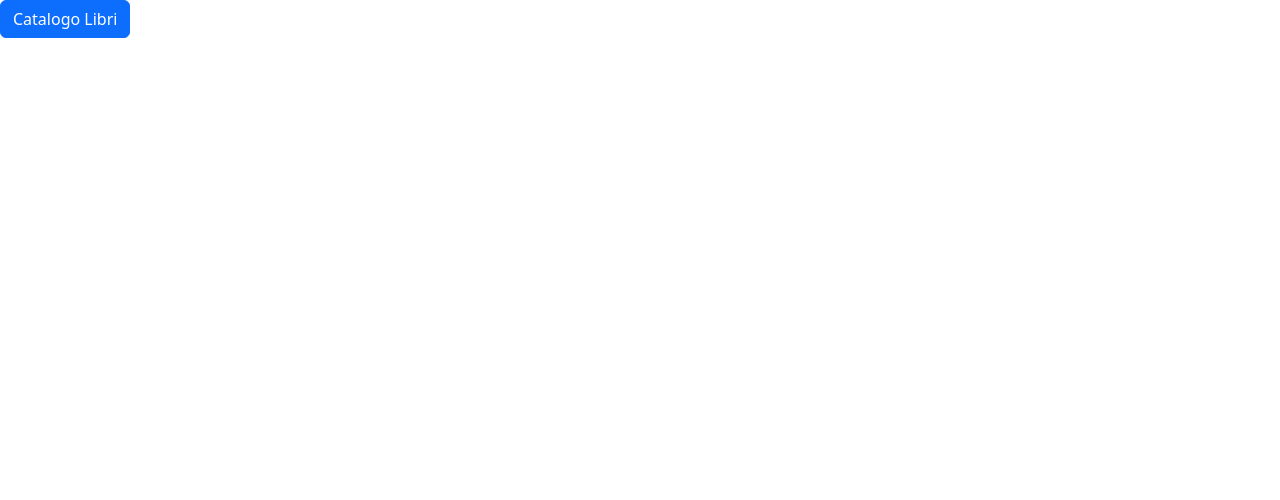
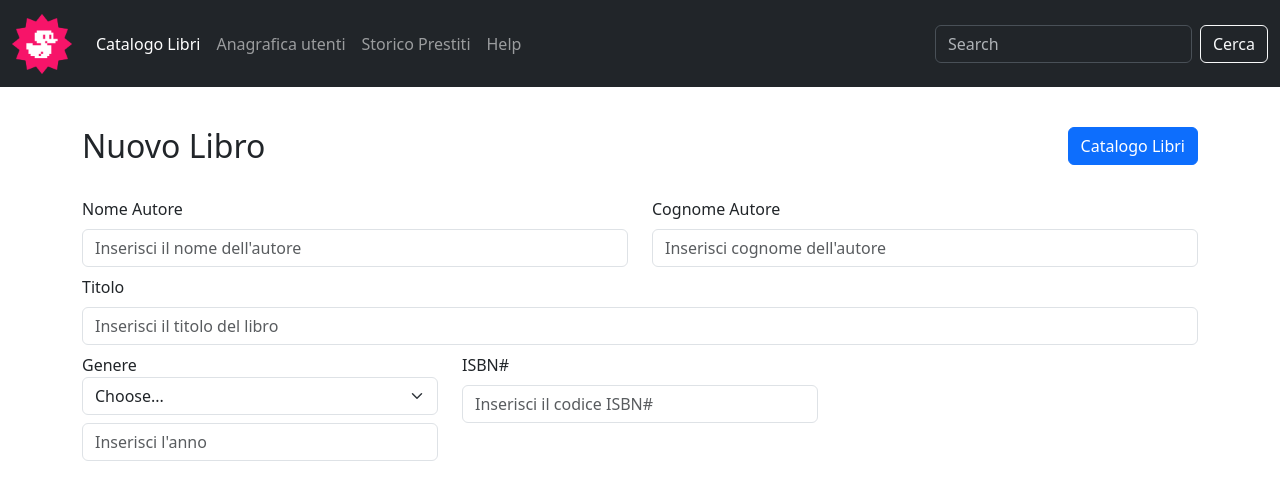
Before and after one commit to carlomagno-ale/html-css-bootstrap-dashboard, a plain HTML site: page form.html in a window 1280 px wide. Drawn offline with nearby package versions, Linux system fonts and the light colour scheme.

Commit message:
add form

```diff
--- a/form.html
+++ b/form.html
@@ -13,7 +13,91 @@
 </head>
 
 <body>
-    <a href="./index.html" class="btn btn-primary" role="button"> Catalogo Libri</a>
+    <header>
+        <!-- NAV -->
+        <nav class="navbar navbar-expand-lg bg-dark" data-bs-theme="dark">
+            <div class="container-fluid">
+                <a class="navbar-brand" href="#">
+                    <img src="./assets/img/duck.png" alt="Logo" width="60" height="60"
+                        class="d-inline-block align-text-top">
+                </a>
+                <button class="navbar-toggler" type="button" data-bs-toggle="collapse"
+                    data-bs-target="#navbarTogglerDemo02" aria-controls="navbarTogglerDemo02" aria-expanded="false"
+                    aria-label="Toggle navigation">
+                    <span class="navbar-toggler-icon"></span>
+                </button>
+                <div class="collapse navbar-collapse" id="navbarTogglerDemo02">
+                    <ul class="navbar-nav me-auto mb-2 mb-lg-0">
+                        <li class="nav-item">
+                            <a class="nav-link active" aria-current="page" href="#">Catalogo Libri</a>
+                        </li>
+                        <li class="nav-item">
+                            <a class="nav-link" href="#">Anagrafica utenti</a>
+                        </li>
+                        <li class="nav-item">
+                            <a class="nav-link" href="#">Storico Prestiti</a>
+                        </li>
+                        <li class="nav-item">
+                            <a class="nav-link" href="#">Help</a>
+                        </li>
+                    </ul>
+                    <form class="d-flex" role="search">
+                        <input class="form-control me-2" type="search" placeholder="Search" aria-label="Search">
+                        <button class="btn btn-outline-light" type="submit">Cerca</button>
+                    </form>
+                </div>
+            </div>
+        </nav>
+        <!-- END NAV -->
+    </header>
+
+    <div class="container mt-4 mb-5">
+        <!-- start row -->
+        <div class="row">
+            <div class="col-12 mt-3">
+                <div class="d-flex justify-content-between align-items-start">
+                    <h2>Nuovo Libro</h2>
+                    <a href="./index.html" class="btn btn-primary" role="button"> Catalogo Libri</a>
+                </div>
+            </div>
+        </div>
+
+        <div class="row mt-4 ">
+            <div class="col-6">
+                <span>Nome Autore</span>
+                <input type="text" class="form-control mt-2" placeholder="Inserisci il nome dell'autore"
+                    aria-label="First name">
+            </div>
+            <div class="col-6">
+                <span>Cognome Autore</span>
+                <input type="text" class="form-control mt-2" placeholder="Inserisci cognome dell'autore"
+                    aria-label="Last name">
+            </div>
+
+            <div class="col-12 mt-2">
+                <span>Titolo</span>
+                <input type="text" class="form-control mt-2" placeholder="Inserisci il titolo del libro"
+                    aria-label="Title">
+            </div>
+            <div class="col-4 mt-2">
+                <span>Genere</span>
+                <select id="inputState" class="form-select">
+                    <option selected>Choose...</option>
+            </div>
+            <div class="col-4 mt-2">
+                <span>Anno di Pubblicazione</span>
+                <input type="text" class="form-control mt-2" placeholder="Inserisci l'anno" aria-label="Title">
+            </div>
+            <div class="col-4 mt-2">
+                <span>ISBN#</span>
+                <input type="text" class="form-control mt-2" placeholder="Inserisci il codice ISBN#" aria-label="Title">
+            </div>
+        </div>
+
+    </div>
+
+    <!-- FORM -->
+
 
 
     <!-- Bootstrap -->
```
